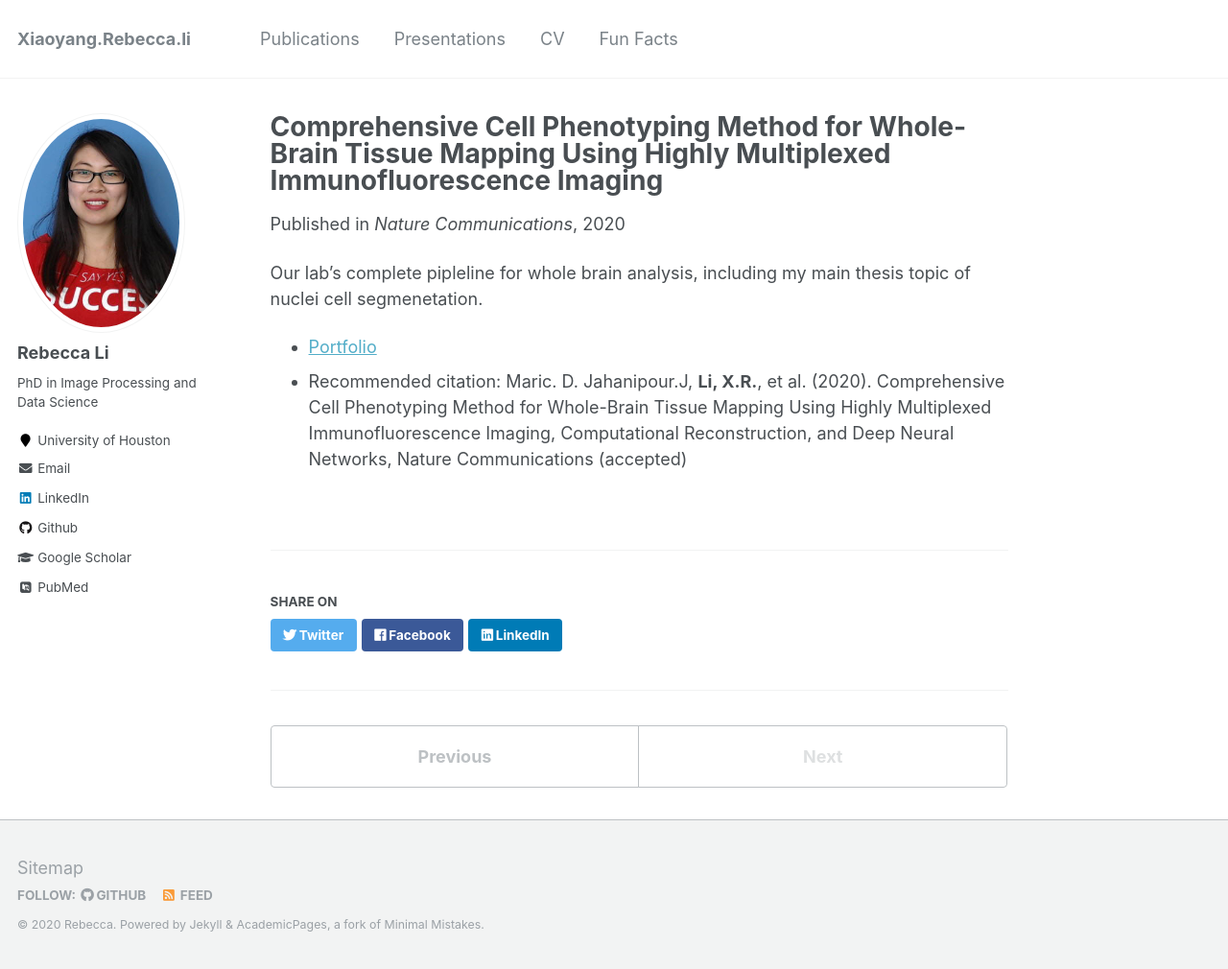
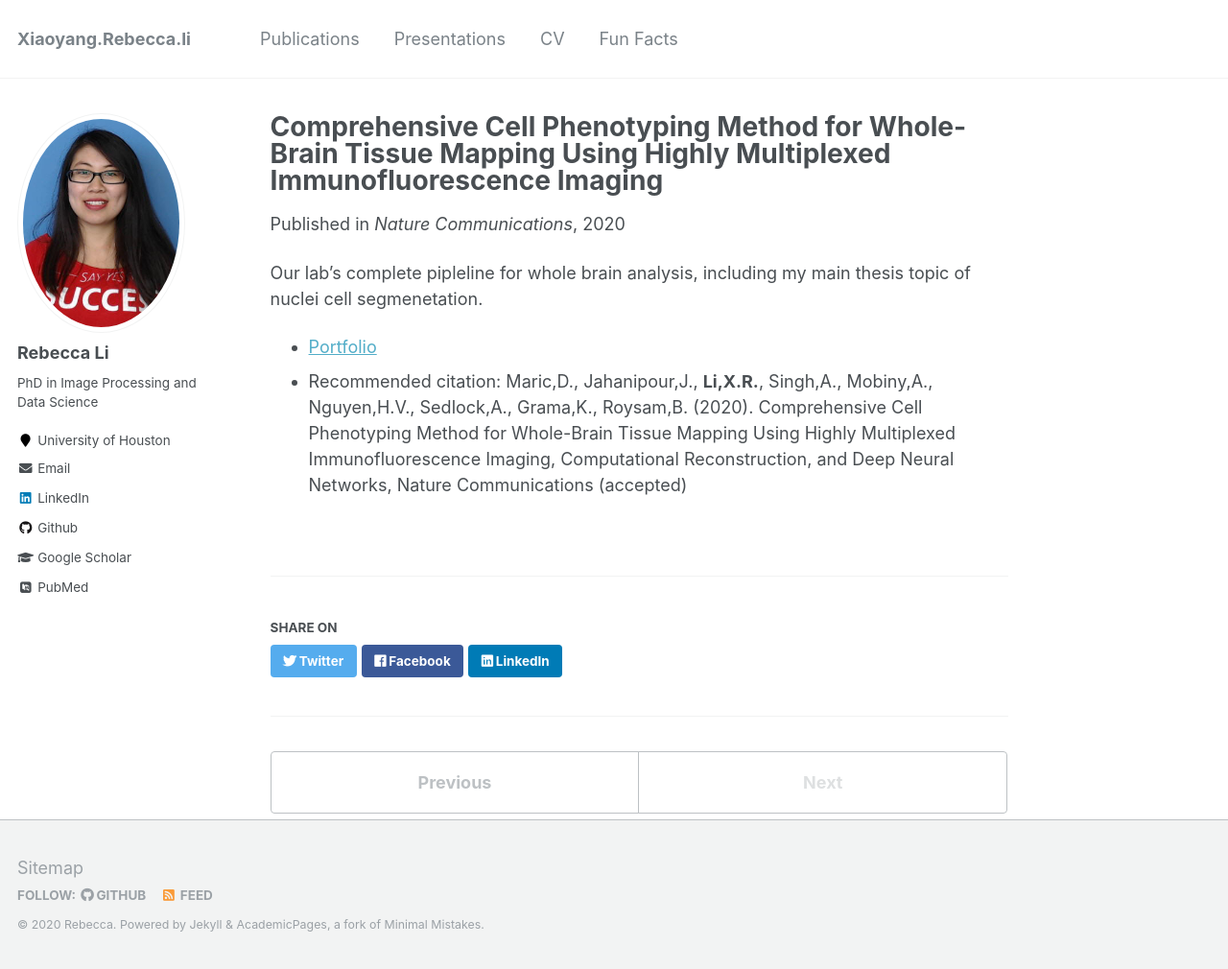
Before and after one commit to Xiaoyang-Rebecca/xiaoyang-rebecca.github.io, a Jekyll site: the page built from _publications/8-nature.md, in a window 1280 px wide and 1010 px high. Shown: the whole window at 96% size. Built offline with Jekyll 4.4.1, drawn with Linux system fonts in a browser that asks for light colours; some web fonts are replaced.

Commit message:
Update 8-nature.md

```diff
--- a/_publications/8-nature.md
+++ b/_publications/8-nature.md
@@ -9,4 +9,4 @@ venue: 'Nature Communications'
 Our lab's complete pipleline for whole brain analysis, including my main thesis topic of nuclei cell segmenetation.
 
 * [Portfolio](https://github.com/RoysamLab/whole_brain_analysis)
-* Recommended citation:	Maric. D. Jahanipour.J,  **Li, X.R.**, et al. (2020). Comprehensive Cell Phenotyping Method for Whole-Brain Tissue Mapping Using Highly Multiplexed Immunofluorescence Imaging, Computational Reconstruction, and Deep Neural Networks, Nature Communications (accepted)
+* Recommended citation:	Maric,D., Jahanipour,J.,  **Li,X.R.**, Singh,A., Mobiny,A., Nguyen,H.V., Sedlock,A., Grama,K., Roysam,B. (2020). Comprehensive Cell Phenotyping Method for Whole-Brain Tissue Mapping Using Highly Multiplexed Immunofluorescence Imaging, Computational Reconstruction, and Deep Neural Networks, Nature Communications (accepted)
```
